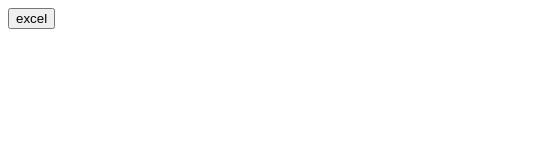
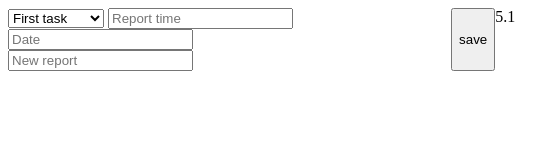
Before and after one commit to iamusualguy/NeuroKeeper, an Electron app: page mainWindow.html in a window 550 px wide. Drawn offline with Linux system fonts and the light colour scheme.

Commit message:
Add styles

```diff
--- a/mainWindow.html
+++ b/mainWindow.html
@@ -2,12 +2,29 @@
 <html lang="en">
 
 <head>
+    <meta http-equiv="Content-Type" content="text/html; charset=utf-8">
     <title>Report Keeper</title>
+    <link rel="stylesheet" href="./styles/common.css">
 </head>
 
 <body>
-    <button onclick="writeRow()">excel</span>
-    </button>
+    <div id="main-block">
+        <div>
+            <div>
+                <select>
+                    <option>First task</option>
+                    <option>Second task</option>
+                </select>
+                <input type="text" placeholder="Report time">
+                <input type="text" placeholder="Date">
+            </div>
+            <div>
+                <input type="text" placeholder="New report">
+            </div>
+        </div>
+        <button onclick="writeRow()">save</button>
+        <div id="worked-block">5.1</div>
+    </div>
 </body>
 <script src="./scripts/excel.js">
     require('./script/excel.js')
--- /dev/null
+++ b/styles/common.css
@@ -0,0 +1,9 @@
+#main-block {
+    display: flex;
+    justify-content: space-between;
+}
+
+#worked-block {
+    width: 50px;
+    height: 50px;
+}
```
